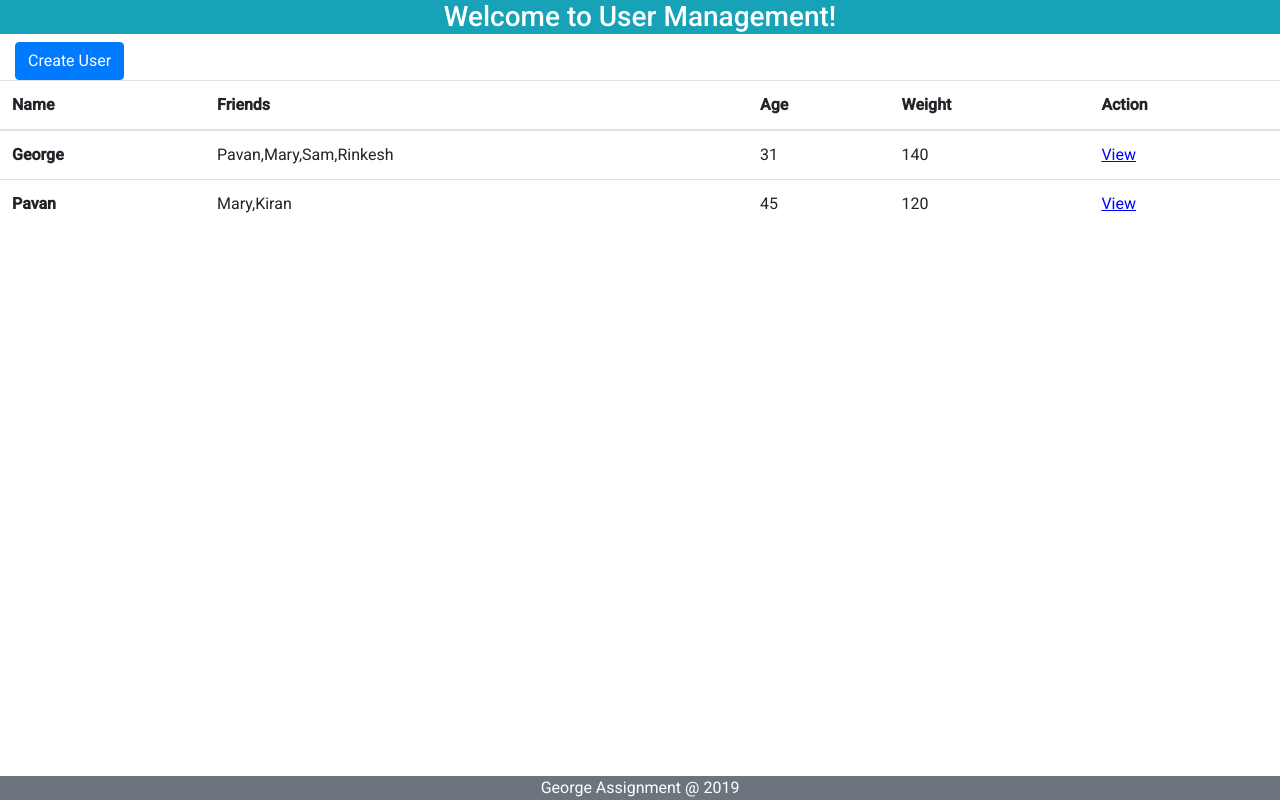
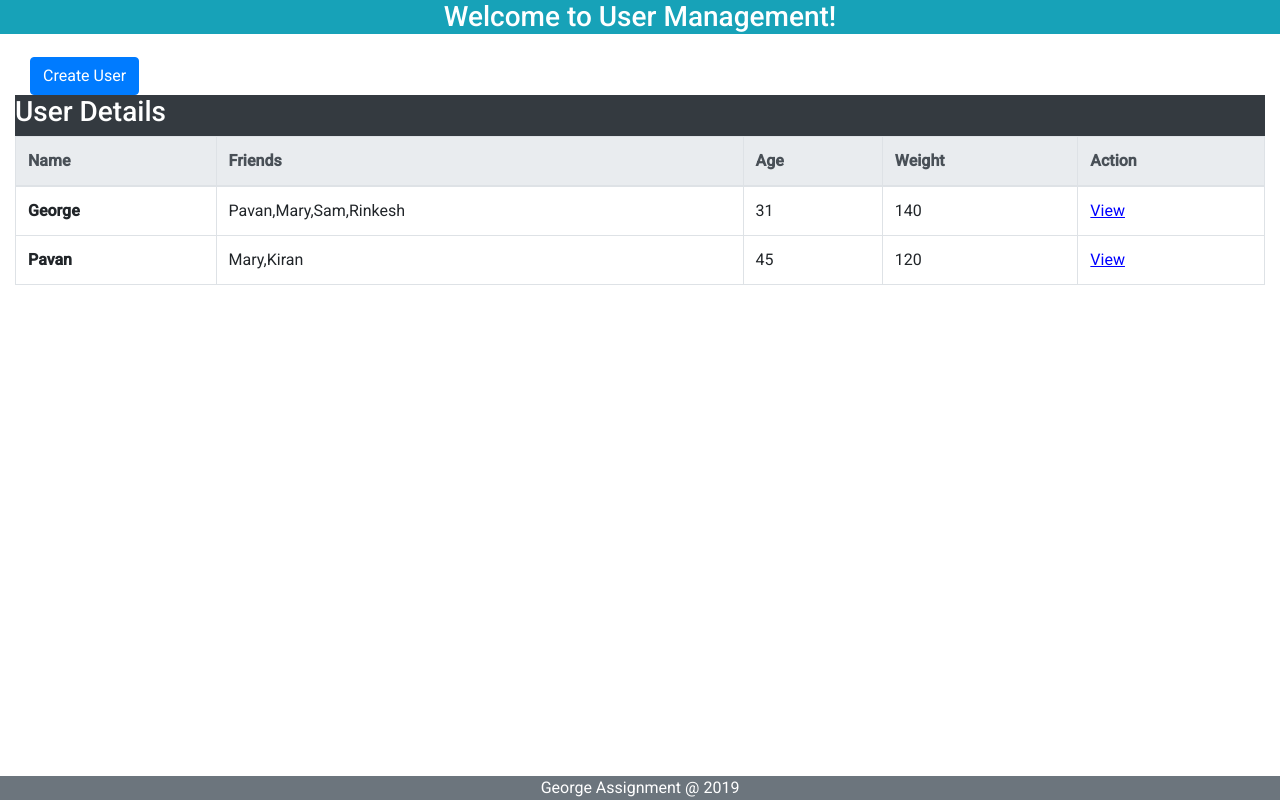
Before and after one commit to GeorgeAnanthSoosai/userManagement, an Angular app: page /user-home in a window 1280 px wide. Built offline with nearby package versions, Linux system fonts and the light colour scheme.

Commit message:
fixing alignment issues

```diff
--- a/src/app/app.component.html
+++ b/src/app/app.component.html
@@ -5,7 +5,7 @@
   </h3>
 </div>
 
-<div class="continer-fluid">
+<div class="continer-fluid container-align">
     <router-outlet></router-outlet>
 </div>
 
--- a/src/app/app.component.scss
+++ b/src/app/app.component.scss
@@ -1,3 +1,6 @@
 .light-blue-backdrop {
     background-color: #5cb3fd;
-  }
+}
+.container-align {
+  padding: 15px;
+}
--- a/src/app/user/user-home/user-home.component.html
+++ b/src/app/user/user-home/user-home.component.html
@@ -3,8 +3,12 @@
     <div class="col-sm-12">
       <button class="btn btn-primary" (click)="createUser(content)">Create User</button>
     </div>
-    <table class="table table-hover">
-      <thead>
+
+    <div class="bg-dark w-100 text-white">
+      <h3>User Details</h3>
+    </div>
+    <table class="table table-hover table-bordered">
+      <thead class="thead-light">
         <tr>
           <th scope="col">Name</th>
           <th scope="col">Friends</th>
```
